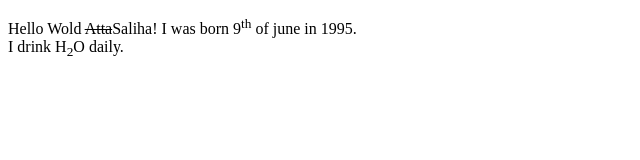
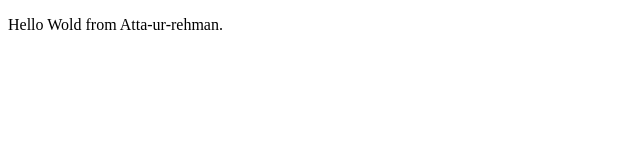
Before and after one commit to AttaQureshi/bootcamp2020, a plain HTML site: page index.html in a window 1280 px wide. Shown: the whole page, without its empty margins (0-640 px from the left). Drawn offline with Linux system fonts and the light colour scheme.

Commit message:
Update index.html

```diff
--- a/index.html
+++ b/index.html
@@ -6,7 +6,6 @@
     <title>My First Sample Page</title>
 </head>
 <body>
-    <p>Hello Wold <s>Atta</s>Saliha! I was born 9<sup>th</sup> of june in 1995. <br/>
-        I drink H<sub>2</sub>O daily. </p>
+    <p>Hello Wold from Atta-ur-rehman. </p>
 </body>
 </html>
```
